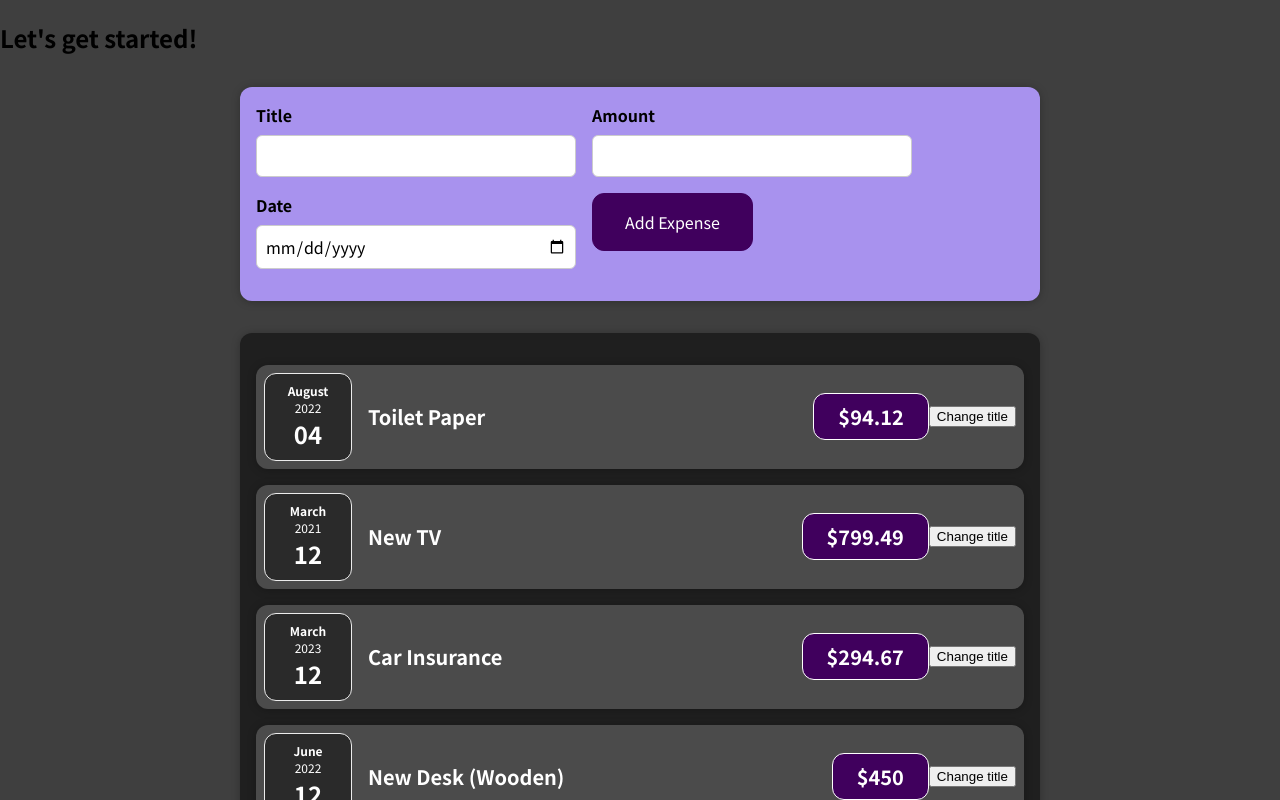
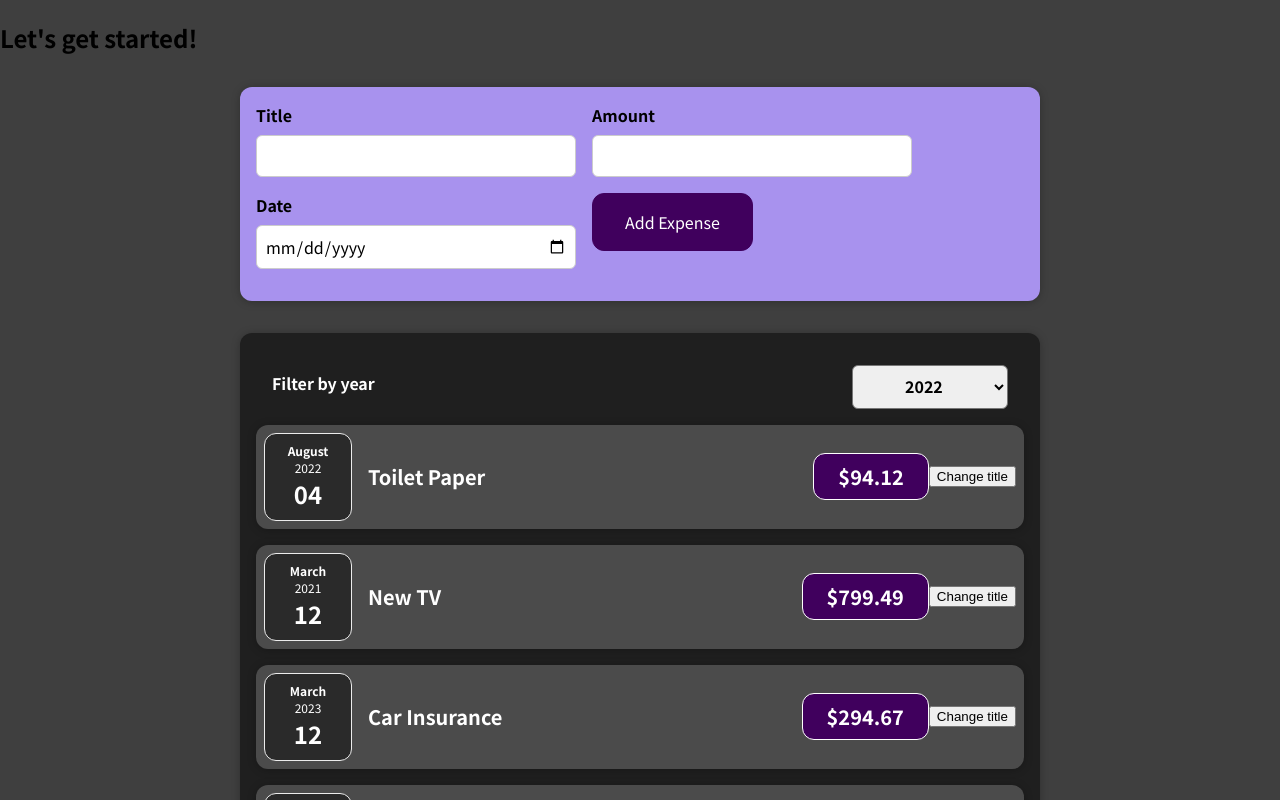
Before and after one commit to RMF2PT/react-complete-guide-23, a React (Create React App) app: page / in a window 1280 px wide. Shown: the top 800 px of the page. Built offline with nearby package versions, Linux system fonts and the light colour scheme.

Commit message:
Add year filter component

```diff
--- a/src/components/Expenses/Expenses.js
+++ b/src/components/Expenses/Expenses.js
@@ -1,12 +1,24 @@
-import React from "react";
+import React, { useState } from "react";
 import ExpenseItem from "./ExpenseItem";
+import ExpensesFilter from "../ExpensesFilter/ExpensesFilter";
 import Card from "../UI/Card";
 import "./Expenses.css";
 
 const Expenses = (props) => {
   const expenses = props.expenses;
+
+  const [filteredYear, setFilteredYear] = useState(2022);
+
+  const selectYearHandler = (selectedYear) => {
+    setFilteredYear(selectedYear);
+  };
+
   return (
     <Card className="expenses">
+      <ExpensesFilter
+        selected={filteredYear}
+        onSelectYear={selectYearHandler}
+      />
       {expenses.map((expense) => {
         return (
           <ExpenseItem
--- /dev/null
+++ b/src/components/ExpensesFilter/ExpensesFilter.css
@@ -0,0 +1,24 @@
+.expenses-filter {
+  color: white;
+  padding: 0 1rem;
+}
+
+.expenses-filter__control {
+  display: flex;
+  width: 100%;
+  align-items: center;
+  justify-content: space-between;
+  margin: 1rem 0;
+}
+
+.expenses-filter label {
+  font-weight: bold;
+  margin-bottom: 0.5rem;
+}
+
+.expenses-filter select {
+  font: inherit;
+  padding: 0.5rem 3rem;
+  font-weight: bold;
+  border-radius: 6px;
+}
--- /dev/null
+++ b/src/components/ExpensesFilter/ExpensesFilter.js
@@ -0,0 +1,24 @@
+import React from "react";
+import "./ExpensesFilter.css";
+
+const ExpensesFilter = (props) => {
+  const filterChangeHandler = (event) => {
+    props.onSelectYear(event.target.value);
+  };
+
+  return (
+    <div className="expenses-filter">
+      <div className="expenses-filter__control">
+        <label>Filter by year</label>
+        <select value={props.selected} onChange={filterChangeHandler}>
+          <option value="2025">2025</option>
+          <option value="2024">2024</option>
+          <option value="2023">2023</option>
+          <option value="2022">2022</option>
+        </select>
+      </div>
+    </div>
+  );
+};
+
+export default ExpensesFilter;
```
